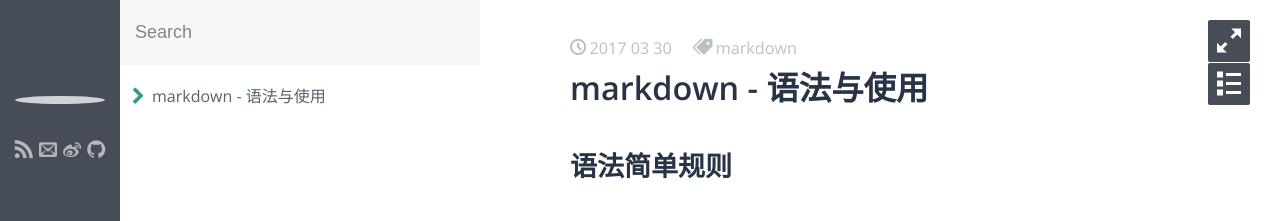
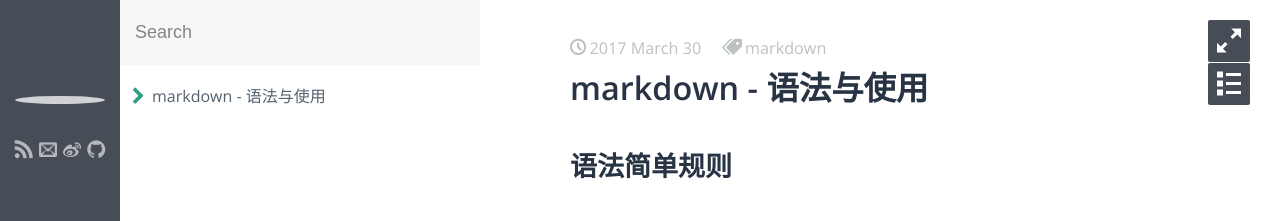
Before and after one commit to RayleBool/RayleBool.github.io, a Jekyll site: the page built from _posts/tool/2017-3-30-markdown-use.md, in a window 1280 px wide. Shown: the top 221 px of the page. Built offline with Jekyll 4.4.1, drawn with Linux system fonts in a browser that asks for light colours; some web fonts are replaced.

Commit message:
update page

```diff
--- a/_layouts/post.html
+++ b/_layouts/post.html
@@ -3,7 +3,7 @@ layout: default
 ---
 <article class="post container">
   <div class="post-meta">
-    <span class="post-meta-span date">{{ page.date | date:"%Y %m %d" }}</span>
+    <span class="post-meta-span date">{{ page.date | date:"%Y %B %d" }}</span>
     {% if page.tags.size > 0 %}
     <span class="post-meta-span tag">{{ page.tags | join: ', ' }}</span>
     {% endif %}
```
